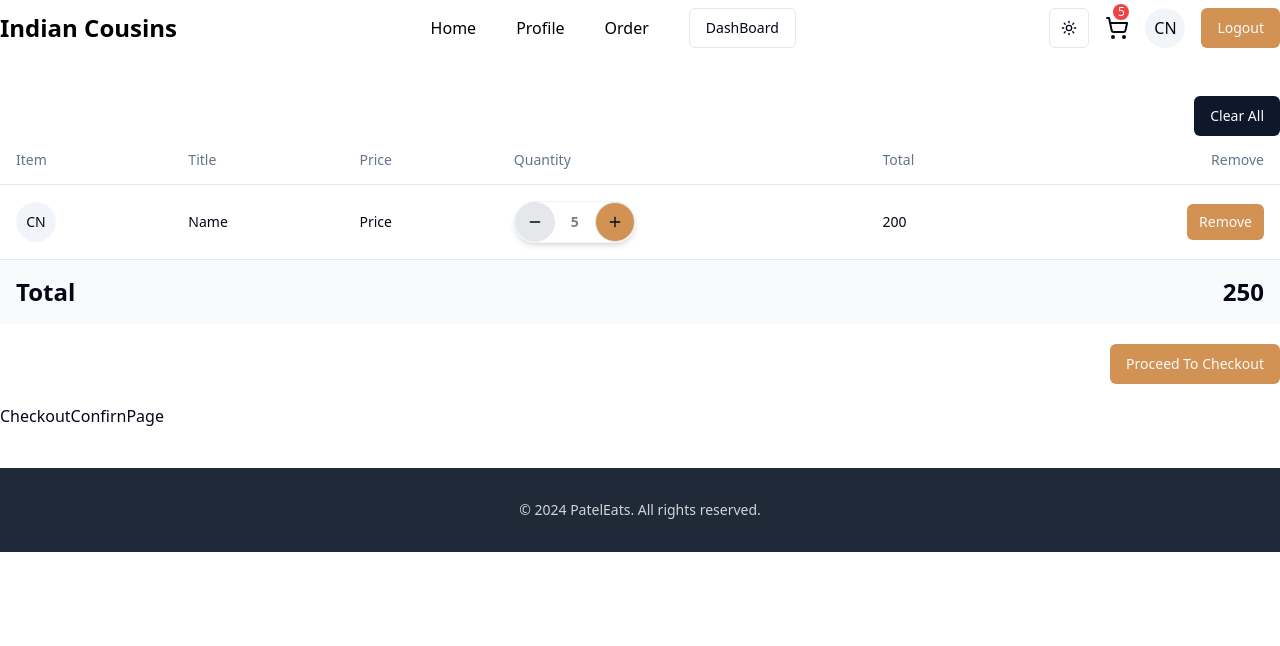
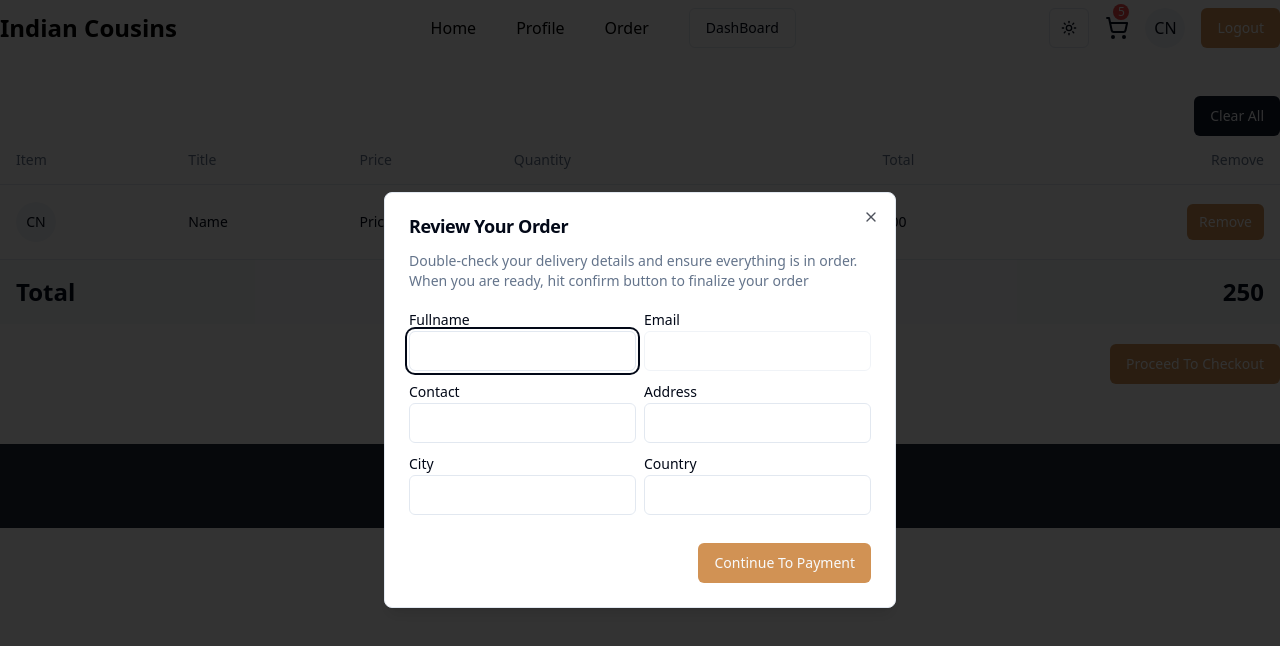
Before and after one commit to daddys-code18/Mern_Food_App, a React (Vite) app in the folder client/: page /cart in a window 1280 px wide. Both pictures are taken after a click on the button "Proceed To Checkout". Shown: the top 646 px of the page. Built offline with nearby package versions, Linux system fonts and the light colour scheme.

Commit message:
Cart Page  done

```diff
--- a/client/src/components/CheckoutConfirnPage.tsx
+++ b/client/src/components/CheckoutConfirnPage.tsx
@@ -1,5 +1,128 @@
-const CheckoutConfirnPage = () => {
-  return <div>CheckoutConfirnPage</div>;
+import { Dispatch, SetStateAction, useState } from "react";
+import {
+  Dialog,
+  DialogContent,
+  DialogDescription,
+  DialogFooter,
+  DialogTitle,
+} from "./ui/dialog";
+import { Label } from "./ui/label";
+import { Input } from "./ui/input";
+import { Button } from "./ui/button";
+import { Loader2 } from "lucide-react";
+
+const CheckoutConfirnPage = ({
+  open,
+  setOpen,
+}: {
+  open: boolean;
+  setOpen: Dispatch<SetStateAction<boolean>>;
+}) => {
+  const [input, setInput] = useState({
+    name: "",
+    email: "",
+    contact: "",
+    address: "",
+    city: "",
+    country: "",
+  });
+  const changeEventHandler = (e: React.ChangeEvent<HTMLInputElement>) => {
+    const { name, value } = e.target;
+    setInput({ ...input, [name]: value });
+  };
+
+  const checkOutHandler = (e: FormEvent<HTMLFormElement>) => {
+    e.preventDefault();
+    console.log(input);
+  };
+  let loading = false;
+  return (
+    <>
+      <Dialog open={open} onOpenChange={setOpen}>
+        <DialogContent>
+          <DialogTitle className="font-bold">Review Your Order</DialogTitle>
+          <DialogDescription>
+            {" "}
+            Double-check your delivery details and ensure everything is in
+            order. When you are ready, hit confirm button to finalize your order
+          </DialogDescription>
+          <form
+            action=""
+            onSubmit={checkOutHandler}
+            className="md:grid grid-cols-2 gap-2 space-y-1 md:space-y-0"
+          >
+            <div>
+              <Label>Fullname</Label>
+              <Input
+                type="text"
+                name="name"
+                value={input.name}
+                onChange={changeEventHandler}
+              />
+            </div>
+            <div>
+              <Label>Email</Label>
+              <Input
+                disabled
+                type="email"
+                name="email"
+                value={input.email}
+                onChange={changeEventHandler}
+              />
+            </div>
+            <div>
+              <Label>Contact</Label>
+              <Input
+                type="text"
+                name="contact"
+                value={input.contact}
+                onChange={changeEventHandler}
+              />
+            </div>
+            <div>
+              <Label>Address</Label>
+              <Input
+                type="text"
+                name="address"
+                value={input.address}
+                onChange={changeEventHandler}
+              />
+            </div>
+            <div>
+              <Label>City</Label>
+              <Input
+                type="text"
+                name="city"
+                value={input.city}
+                onChange={changeEventHandler}
+              />
+            </div>
+            <div>
+              <Label>Country</Label>
+              <Input
+                type="text"
+                name="country"
+                value={input.country}
+                onChange={changeEventHandler}
+              />
+            </div>
+            <DialogFooter className="col-span-2 pt-5">
+              {loading ? (
+                <Button disabled className="bg-orange hover:bg-hoverOrange">
+                  <Loader2 className="mr-2 h-4 w-4 animate-spin" />
+                  Please wait
+                </Button>
+              ) : (
+                <Button className="bg-orange hover:bg-hoverOrange">
+                  Continue To Payment
+                </Button>
+              )}
+            </DialogFooter>
+          </form>
+        </DialogContent>
+      </Dialog>
+    </>
+  );
 };
 
 export default CheckoutConfirnPage;
--- /dev/null
+++ b/client/src/components/ui/dialog.tsx
@@ -0,0 +1,120 @@
+import * as React from "react"
+import * as DialogPrimitive from "@radix-ui/react-dialog"
+import { X } from "lucide-react"
+
+import { cn } from "@/lib/utils"
+
+const Dialog = DialogPrimitive.Root
+
+const DialogTrigger = DialogPrimitive.Trigger
+
+const DialogPortal = DialogPrimitive.Portal
+
+const DialogClose = DialogPrimitive.Close
+
+const DialogOverlay = React.forwardRef<
+  React.ElementRef<typeof DialogPrimitive.Overlay>,
+  React.ComponentPropsWithoutRef<typeof DialogPrimitive.Overlay>
+>(({ className, ...props }, ref) => (
+  <DialogPrimitive.Overlay
+    ref={ref}
+    className={cn(
+      "fixed inset-0 z-50 bg-black/80  data-[state=open]:animate-in data-[state=closed]:animate-out data-[state=closed]:fade-out-0 data-[state=open]:fade-in-0",
+      className
+    )}
+    {...props}
+  />
+))
+DialogOverlay.displayName = DialogPrimitive.Overlay.displayName
+
+const DialogContent = React.forwardRef<
+  React.ElementRef<typeof DialogPrimitive.Content>,
+  React.ComponentPropsWithoutRef<typeof DialogPrimitive.Content>
+>(({ className, children, ...props }, ref) => (
+  <DialogPortal>
+    <DialogOverlay />
+    <DialogPrimitive.Content
+      ref={ref}
+      className={cn(
+        "fixed left-[50%] top-[50%] z-50 grid w-full max-w-lg translate-x-[-50%] translate-y-[-50%] gap-4 border bg-background p-6 shadow-lg duration-200 data-[state=open]:animate-in data-[state=closed]:animate-out data-[state=closed]:fade-out-0 data-[state=open]:fade-in-0 data-[state=closed]:zoom-out-95 data-[state=open]:zoom-in-95 data-[state=closed]:slide-out-to-left-1/2 data-[state=closed]:slide-out-to-top-[48%] data-[state=open]:slide-in-from-left-1/2 data-[state=open]:slide-in-from-top-[48%] sm:rounded-lg",
+        className
+      )}
+      {...props}
+    >
+      {children}
+      <DialogPrimitive.Close className="absolute right-4 top-4 rounded-sm opacity-70 ring-offset-background transition-opacity hover:opacity-100 focus:outline-none focus:ring-2 focus:ring-ring focus:ring-offset-2 disabled:pointer-events-none data-[state=open]:bg-accent data-[state=open]:text-muted-foreground">
+        <X className="h-4 w-4" />
+        <span className="sr-only">Close</span>
+      </DialogPrimitive.Close>
+    </DialogPrimitive.Content>
+  </DialogPortal>
+))
+DialogContent.displayName = DialogPrimitive.Content.displayName
+
+const DialogHeader = ({
+  className,
+  ...props
+}: React.HTMLAttributes<HTMLDivElement>) => (
+  <div
+    className={cn(
+      "flex flex-col space-y-1.5 text-center sm:text-left",
+      className
+    )}
+    {...props}
+  />
+)
+DialogHeader.displayName = "DialogHeader"
+
+const DialogFooter = ({
+  className,
+  ...props
+}: React.HTMLAttributes<HTMLDivElement>) => (
+  <div
+    className={cn(
+      "flex flex-col-reverse sm:flex-row sm:justify-end sm:space-x-2",
+      className
+    )}
+    {...props}
+  />
+)
+DialogFooter.displayName = "DialogFooter"
+
+const DialogTitle = React.forwardRef<
+  React.ElementRef<typeof DialogPrimitive.Title>,
+  React.ComponentPropsWithoutRef<typeof DialogPrimitive.Title>
+>(({ className, ...props }, ref) => (
+  <DialogPrimitive.Title
+    ref={ref}
+    className={cn(
+      "text-lg font-semibold leading-none tracking-tight",
+      className
+    )}
+    {...props}
+  />
+))
+DialogTitle.displayName = DialogPrimitive.Title.displayName
+
+const DialogDescription = React.forwardRef<
+  React.ElementRef<typeof DialogPrimitive.Description>,
+  React.ComponentPropsWithoutRef<typeof DialogPrimitive.Description>
+>(({ className, ...props }, ref) => (
+  <DialogPrimitive.Description
+    ref={ref}
+    className={cn("text-sm text-muted-foreground", className)}
+    {...props}
+  />
+))
+DialogDescription.displayName = DialogPrimitive.Description.displayName
+
+export {
+  Dialog,
+  DialogPortal,
+  DialogOverlay,
+  DialogClose,
+  DialogTrigger,
+  DialogContent,
+  DialogHeader,
+  DialogFooter,
+  DialogTitle,
+  DialogDescription,
+}
```
